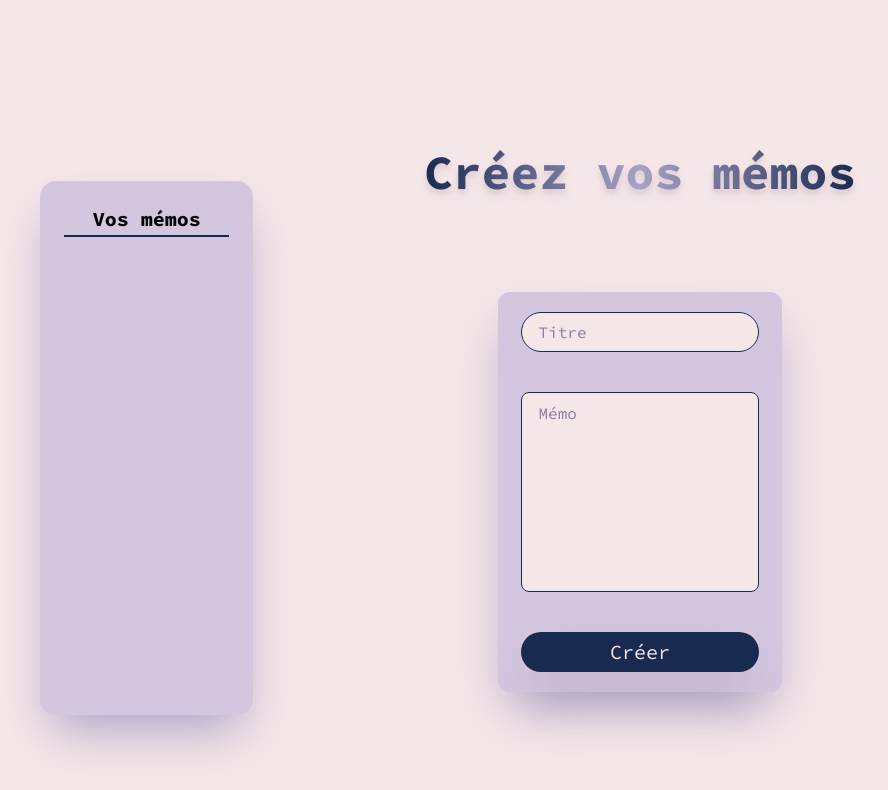
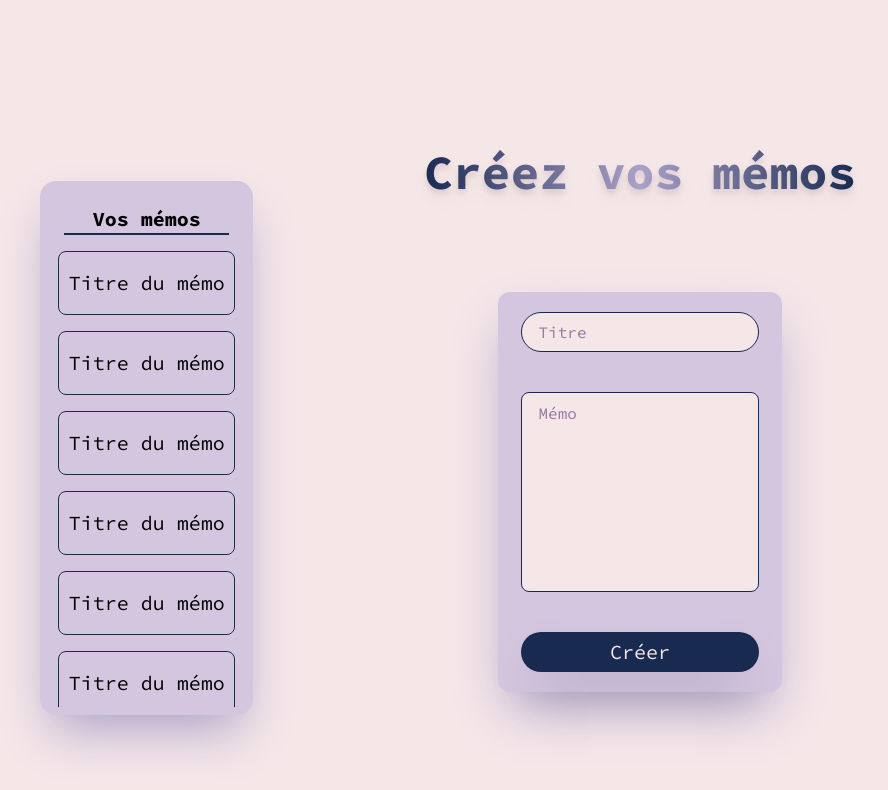
Before and after one commit to tbrindejonc/memo-app, a React (Vite) app: page / in a window 1280 px wide. Shown: the top 790 px of the page, without its empty margins (0-888 px from the left). Built offline with nearby package versions, Linux system fonts and the light colour scheme.

Commit message:
feat: use placeholders memo bar item

```diff
--- a/src/components/MemoBar.tsx
+++ b/src/components/MemoBar.tsx
@@ -1,7 +1,24 @@
+import MemoBarItem from '@/components/MemoBarItem';
+
 export default function MemoBar() {
+
   return (
     <div id={'memoBar'} className={'memo-bar-desktop'}>
       <h1 className={'text-xl font-bold border-b-2 border-dark h-12 text-center w-5/6 pt-4'}>Vos mémos</h1>
+      <div id={'memoContainer'} className={'flex flex-col items-center space-y-4 w-full h-full pt-4 overflow-y-scroll'}>
+        <MemoBarItem />
+        <MemoBarItem />
+        <MemoBarItem />
+        <MemoBarItem />
+        <MemoBarItem />
+        <MemoBarItem />
+        <MemoBarItem />
+        <MemoBarItem />
+        <MemoBarItem />
+        <MemoBarItem />
+        <MemoBarItem />
+        <MemoBarItem />
+      </div>
     </div>
   );
 }
```
